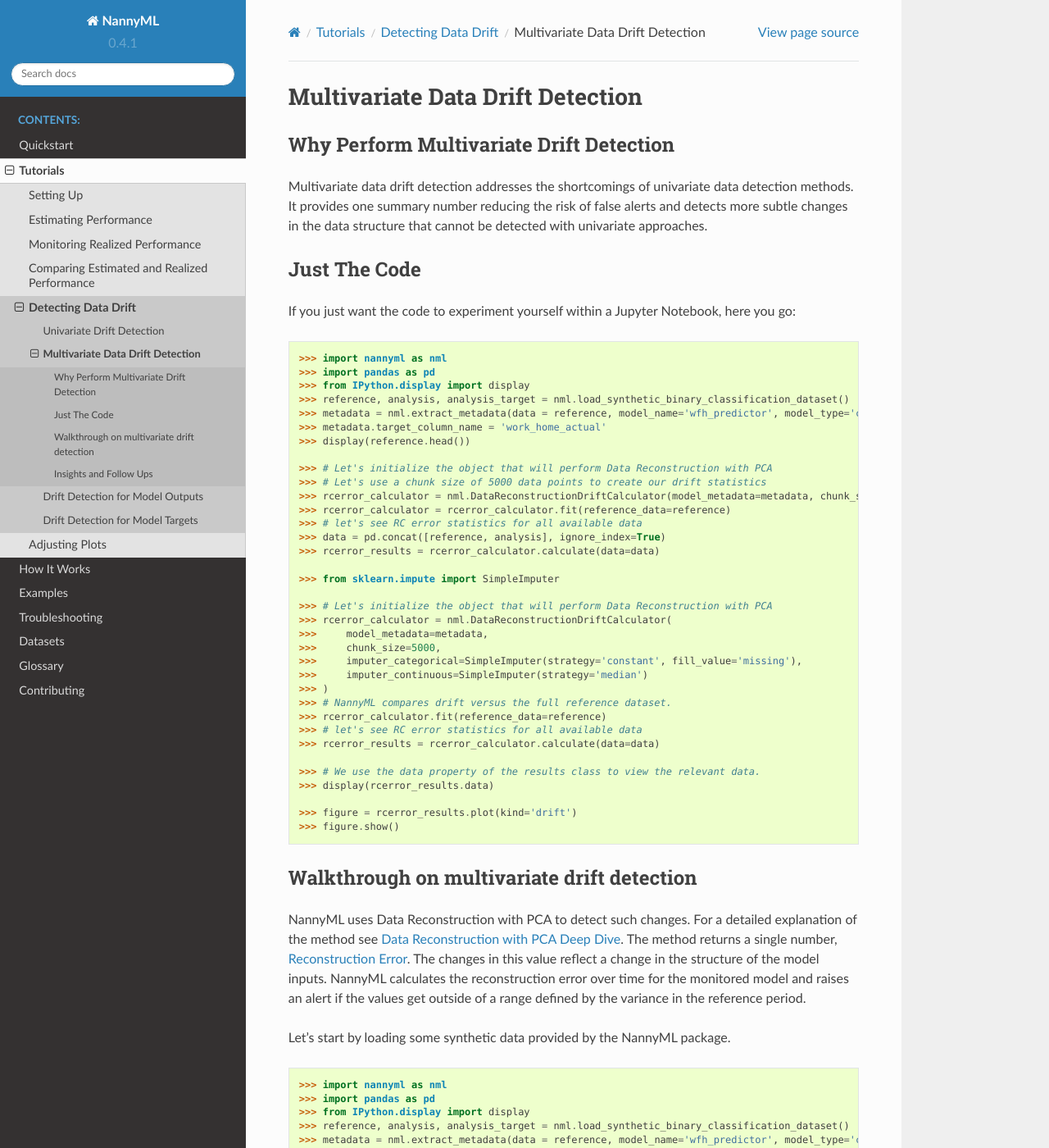
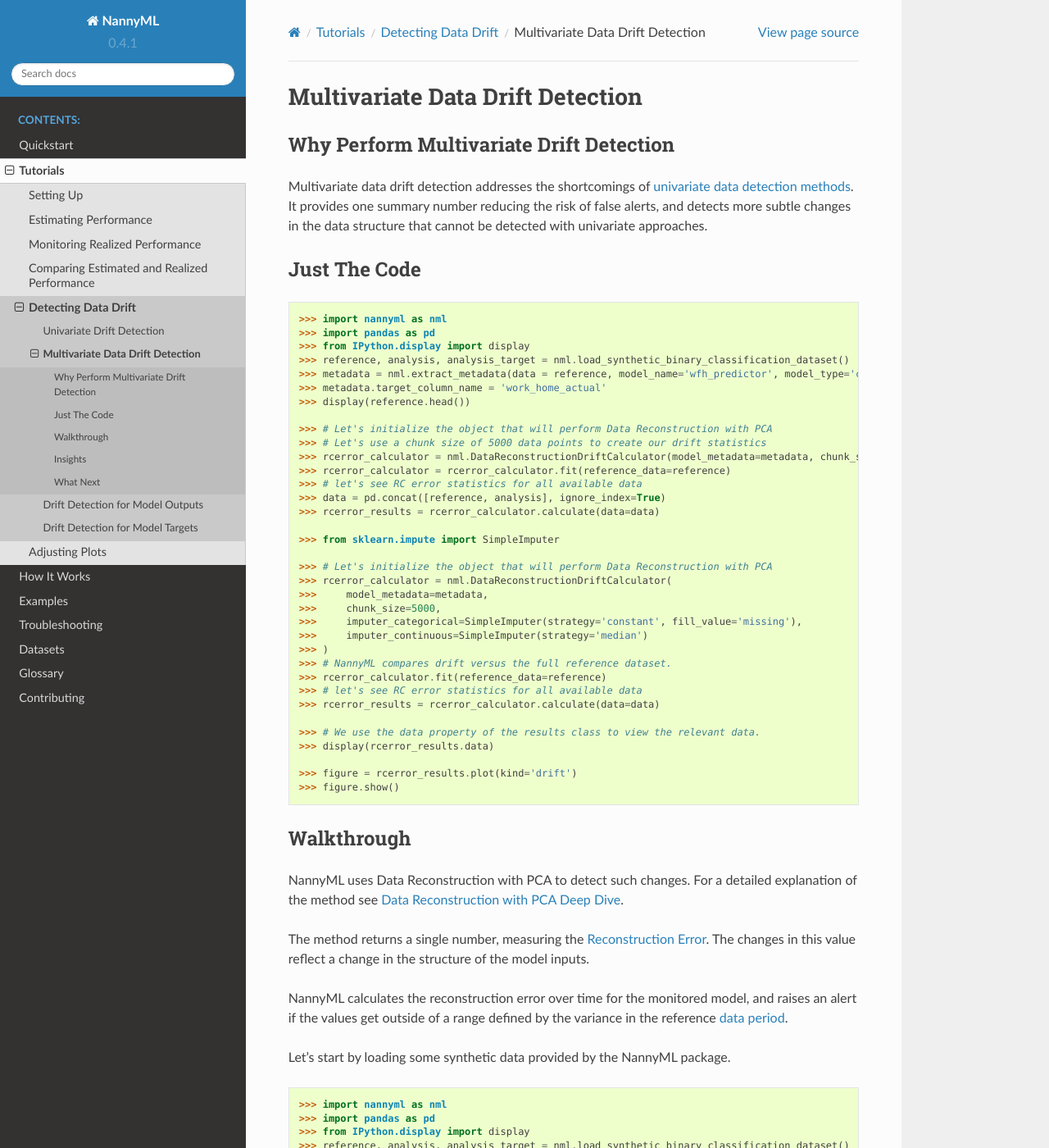
Before and after one commit to NannyML/nannyml, a Sphinx documentation site: the page built from docs/tutorials/detecting_data_drift/multivariate_drift_detection.rst, in a window 1280 px wide and 1400 px high. Shown: the whole window at 82% size. Built offline with Sphinx 7.4.7 and the Read the Docs theme 2.0.0, drawn with Linux system fonts in a browser that asks for light colours; pages that are not in the unit, such as notebooks, are missing from menus; the version number is read from the project's files by our own code; some of the changed text lies outside the part shown.

Commit message:
Uni/multivariate drift detection pages updated

```diff
--- a/docs/tutorials/detecting_data_drift/multivariate_drift_detection.rst
+++ b/docs/tutorials/detecting_data_drift/multivariate_drift_detection.rst
@@ -7,14 +7,12 @@
 Why Perform Multivariate Drift Detection
 ----------------------------------------
 
-Multivariate data drift detection addresses the shortcomings of univariate data detection methods.
-It provides one summary number reducing the risk of false alerts and detects more subtle changes
+Multivariate data drift detection addresses the shortcomings of :ref:`univariate data detection methods<univariate_drift_detection>`.
+It provides one summary number reducing the risk of false alerts, and detects more subtle changes
 in the data structure that cannot be detected with univariate approaches.
 
 Just The Code
 -------------
-
-If you just want the code to experiment yourself within a Jupyter Notebook, here you go:
 
 .. code-block:: python
 
@@ -54,16 +52,17 @@
     >>> figure = rcerror_results.plot(kind='drift')
     >>> figure.show()
 
-Walkthrough on multivariate drift detection
+Walkthrough
 -------------------------------------------
 
 NannyML uses Data Reconstruction with PCA to detect such changes. For a detailed explanation of
-the method see
-:ref:`Data Reconstruction with PCA Deep Dive<data-reconstruction-pca>`.
-The method returns a single number, :term:`Reconstruction Error`. The changes in this value
-reflect a change in the structure of the model inputs. NannyML calculates the
-reconstruction error over time for the monitored model and raises an alert if the
-values get outside of a range defined by the variance in the reference period.
+the method see :ref:`Data Reconstruction with PCA Deep Dive<data-reconstruction-pca>`.
+
+The method returns a single number, measuring the :term:`Reconstruction Error`. The changes in this value
+reflect a change in the structure of the model inputs.
+
+NannyML calculates the reconstruction error over time for the monitored model, and raises an alert if the
+values get outside of a range defined by the variance in the reference :ref:`data period<data-drift-periods>`.
 
 Let's start by loading some synthetic data provided by the NannyML package.
 
@@ -99,7 +98,8 @@
 to be called on the reference data where results will be based off. Then the
 :meth:`~nannyml.drift.model_inputs.multivariate.data_reconstruction.calculator.DataReconstructionDriftCalculator.calculate` method will
 calculate the multivariate drift results on the data provided to it.
-One way to use it can be seen below:
+
+One way to use it can be seen below.
 
 
 .. code-block:: python
@@ -115,9 +115,9 @@
 
 Missing values in our data need to be imputed. The default :term:`Imputation` implemented by NannyML imputes
 the most frequent value for categorical features and the mean for continuous features. These defaults can be
-overridden with an instance of `SimpleImputer`_ class
-in which cases NannyML will perform the imputation as instructed. An example where custom imputation strategies are used can be seen below:
+overridden with an instance of `SimpleImputer`_ class in which cases NannyML will perform the imputation as instructed.
 
+An example where custom imputation strategies are used can be seen below.
 
 .. code-block:: python
 
@@ -135,7 +135,7 @@
     >>> rcerror_results = rcerror_calculator.calculate(data=data)
 
 
-Because our synthetic dataset does not have missing values, the results are the same in both cases:
+Because our synthetic dataset does not have missing values, the results are the same in both cases.
 
 .. code-block:: python
 
@@ -186,7 +186,7 @@
 | 19 | [95000:99999] |         95000 |       99999 | 2020-09-01 02:46:13 | 2021-01-01 04:29:32 | analysis    |                1.24258 |           1.09658 |           1.13801 | True    |
 +----+---------------+---------------+-------------+---------------------+---------------------+-------------+------------------------+-------------------+-------------------+---------+
 
-NannyML can also visualize multivariate drift results with the following code:
+NannyML can also visualize multivariate drift results.
 
 .. code-block:: python
 
@@ -201,15 +201,19 @@
 .. _SimpleImputer: https://scikit-learn.org/stable/modules/generated/sklearn.impute.SimpleImputer.html
 
 
-Insights and Follow Ups
+Insights
 -----------------------
 
-After reviewing the results we may want to look at the
-:ref:`drift results of individual features<univariate_drift_detection>`
+Using this method of detecting drift we can identify changes that we may not have seen using solely univariate methods.
+
+What Next
+-----------------------
+
+After reviewing the results we may want to look at the :ref:`drift results of individual features<univariate_drift_detection>`
 to see what changed in the model's feature's individually.
-Moreover the :ref:`Performance Estimation<performance-estimation>` functionality can be used to
+
+The :ref:`Performance Estimation<performance-estimation>` functionality can be used to
 estimate the impact of the observed changes.
 
-
-For more information on how multivariate drift works the
+For more information on how multivariate drift detection works the
 :ref:`Data Reconstruction with PCA<data-reconstruction-pca>` explanation page gives more details.
```
Also changed, not shown: docs/tutorials/detecting_data_drift/univariate_drift_detection.rst (+31 -28 lines).
